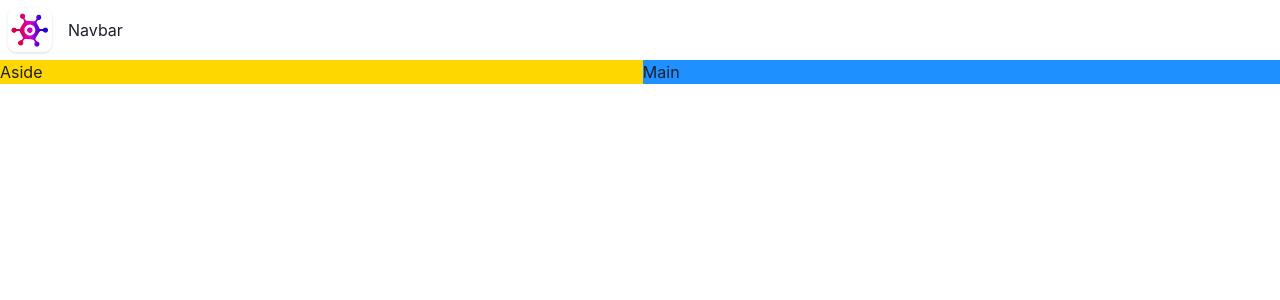
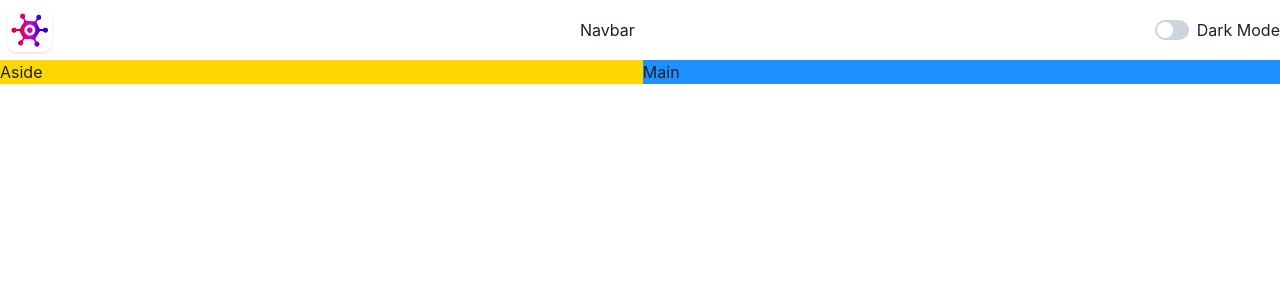
Before and after one commit to Ruchi-Agrawal-IN/gamezone1.1, a React (Vite) app: page / in a window 1280 px wide. Shown: the top 300 px of the page. Built offline with nearby package versions, Linux system fonts and the light colour scheme.

Commit message:
color swih implementated

```diff
--- /dev/null
+++ b/src/components/ColorModeSwitch.tsx
@@ -0,0 +1,19 @@
+import { HStack, Switch, Text, useColorMode } from "@chakra-ui/react";
+import React from "react";
+
+const ColorModeSwitch = () => {
+  const { toggleColorMode, colorMode } = useColorMode();
+
+  return (
+    <HStack>
+      <Switch
+        colorScheme="green"
+        isChecked={colorMode === "dark"}
+        onChange={toggleColorMode}
+      />
+      <Text>Dark Mode</Text>
+    </HStack>
+  );
+};
+
+export default ColorModeSwitch;
--- a/src/components/Navbar.tsx
+++ b/src/components/Navbar.tsx
@@ -1,11 +1,13 @@
 import { HStack, Image, Text } from "@chakra-ui/react";
 import logo from "../assets/logo.webp";
+import ColorModeSwitch from "./ColorModeSwitch";
 
 const Navbar = () => {
   return (
-    <HStack>
+    <HStack justifyContent="space-between">
       <Image src={logo} boxSize="60px" />
       <Text>Navbar</Text>
+      <ColorModeSwitch />
     </HStack>
   );
 };
```
